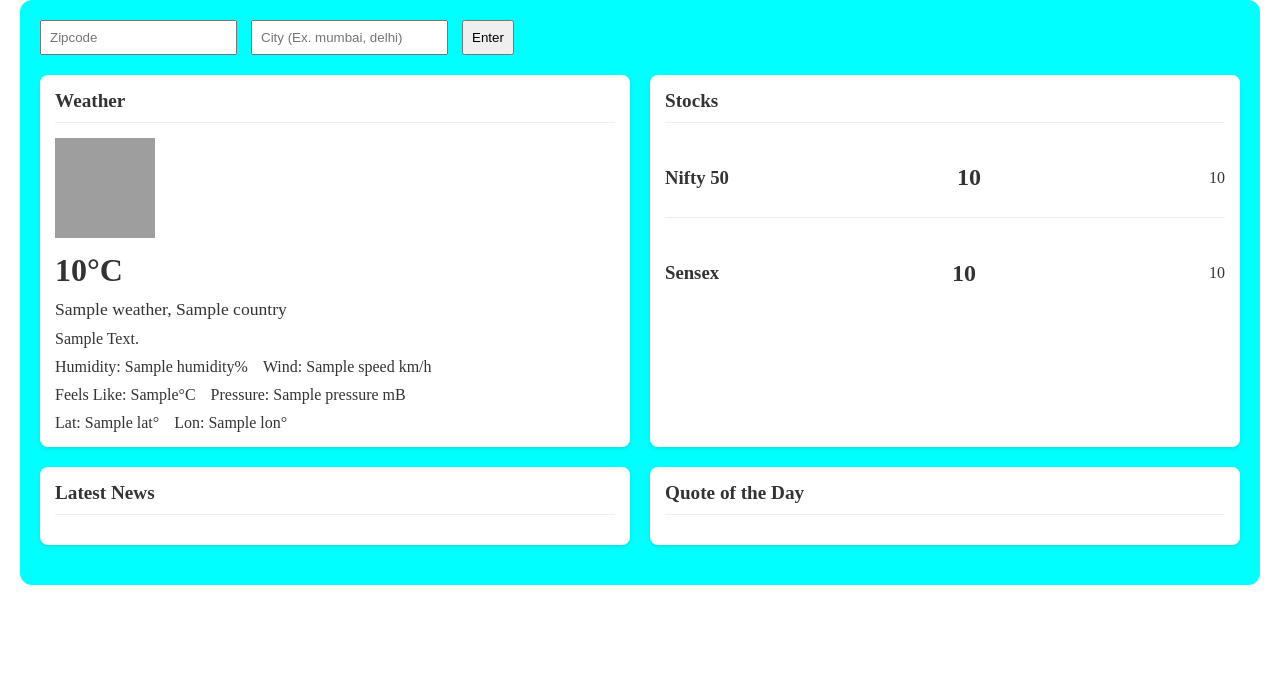
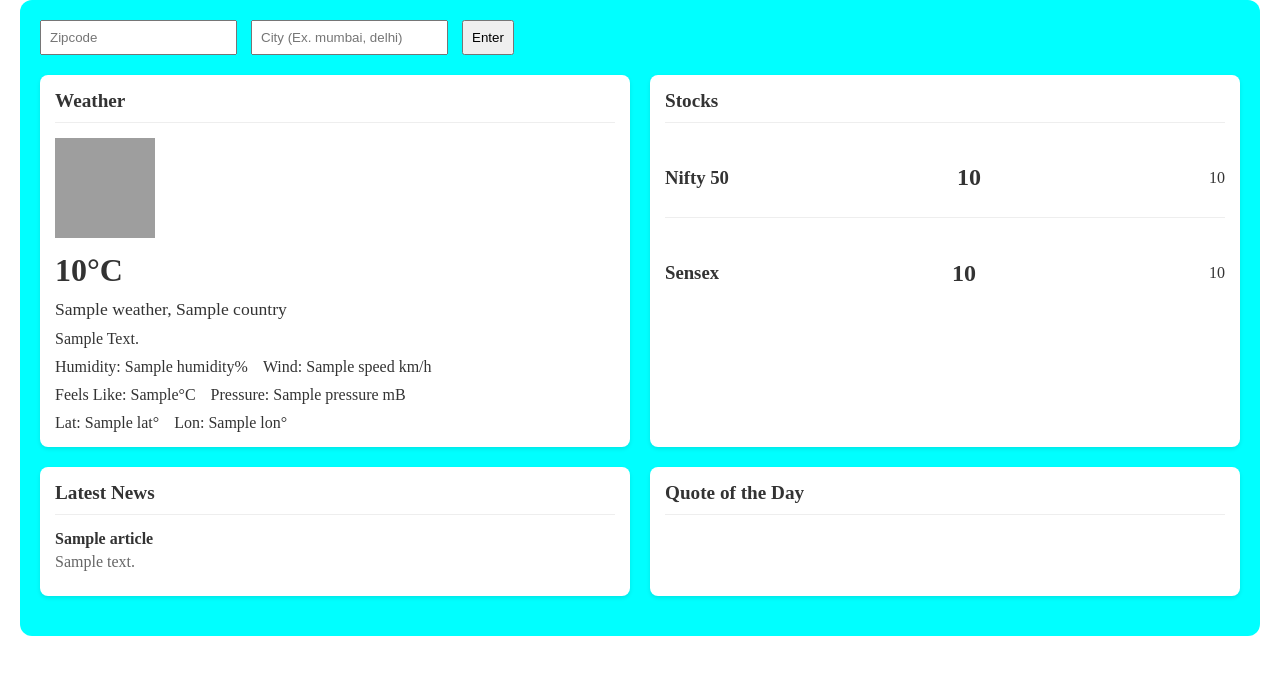
Before and after one commit to Parth-RK/weather_app, a Flask app: template templates/index.html in a window 1280 px wide. Shown: the top 675 px of the page. Run offline with Flask 3, Linux system fonts and the light colour scheme; the template is opened without the code that fills it: most values are stand-ins (such as "Sample title", 1, 10 or a date in 2020); grey boxes are pictures that could not be loaded.

Commit message:
New avilable

```diff
--- a/app.py
+++ b/app.py
@@ -16,6 +16,8 @@
 
         # Check if API key is available
         api_key = os.getenv("API_KEY")
+        api_key_news = os.getenv("NEWS_API_KEY")
+
         if not api_key:
             return "API key not found. Please set API_KEY in your environment variables."
 
@@ -48,6 +50,18 @@
             else:
                 sensex_close = sensex_diff = None
 
+
+                       # Fetch headlines from NewsData.io
+            news_url = f"https://newsdata.io/api/1/news?apikey={api_key_news}&country=in&language=en&category=business"
+            news_response = requests.get(news_url)
+            print("NewsData.io API response:", news_response.json())  # Debugging line
+
+            # Extract articles if response is valid
+            if news_response.status_code == 200:
+                headlines = news_response.json().get('results', [])
+            else:
+                headlines = []
+
             # Render only if data is available
             if openweather.status_code == 200:
                 weather_data = openweather.json()
@@ -57,7 +71,8 @@
                     nifty=nifty_close,
                     nifty_diff=nifty_diff,
                     sensex=sensex_close,
-                    sensex_diff=sensex_diff
+                    sensex_diff=sensex_diff,
+                    headlines=headlines
                 )
             else:
                 # Display error message if request fails
--- a/static/index.css
+++ b/static/index.css
@@ -78,11 +78,13 @@
 }
 
 .stock-change.up {
-    color: #2ecc71; /* Green for up */
+    color: #2ecc71;
+    /* Green for up */
 }
 
 .stock-change.down {
-    color: #e74c3c; /* Red for down */
+    color: #e74c3c;
+    /* Red for down */
 }
 
 
@@ -118,3 +120,22 @@
     border-radius: 12px;
     /* Optional for styling */
 }
+
+.news-item {
+    margin-bottom: 10px;
+}
+
+.news-item a {
+    font-weight: bold;
+    color: #333;
+    text-decoration: none;
+}
+
+.news-item a:hover {
+    text-decoration: underline;
+}
+
+.news-item p {
+    margin: 5px 0;
+    color: #666;
+}
--- a/templates/index.html
+++ b/templates/index.html
@@ -122,7 +122,16 @@
                 </div>
                 <div class="widget-content">
                     <div class="news-list">
-                        <!-- News content here -->
+                        {% if headlines %}
+                        {% for article in headlines %}
+                        <div class="news-item">
+                            <a href="{{ article.url }}" target="_blank">{{ article.title }}</a>
+                            <p>{{ article.description }}</p>
+                        </div>
+                        {% endfor %}
+                        {% else %}
+                        <p>No news available at the moment.</p>
+                        {% endif %}
                     </div>
                 </div>
             </div>
```
